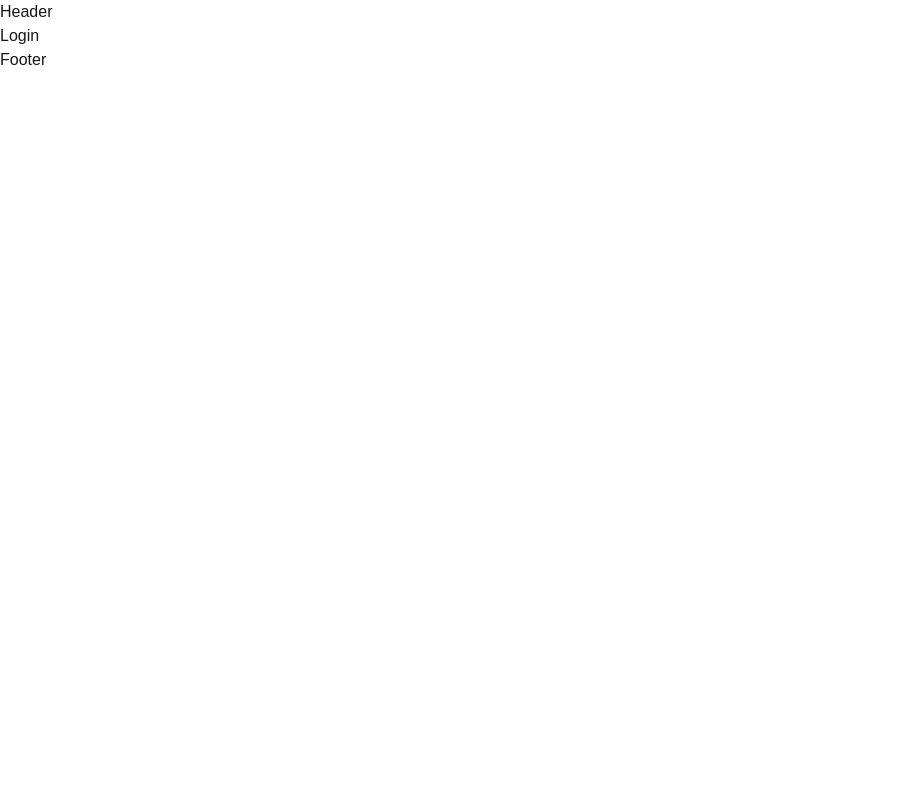
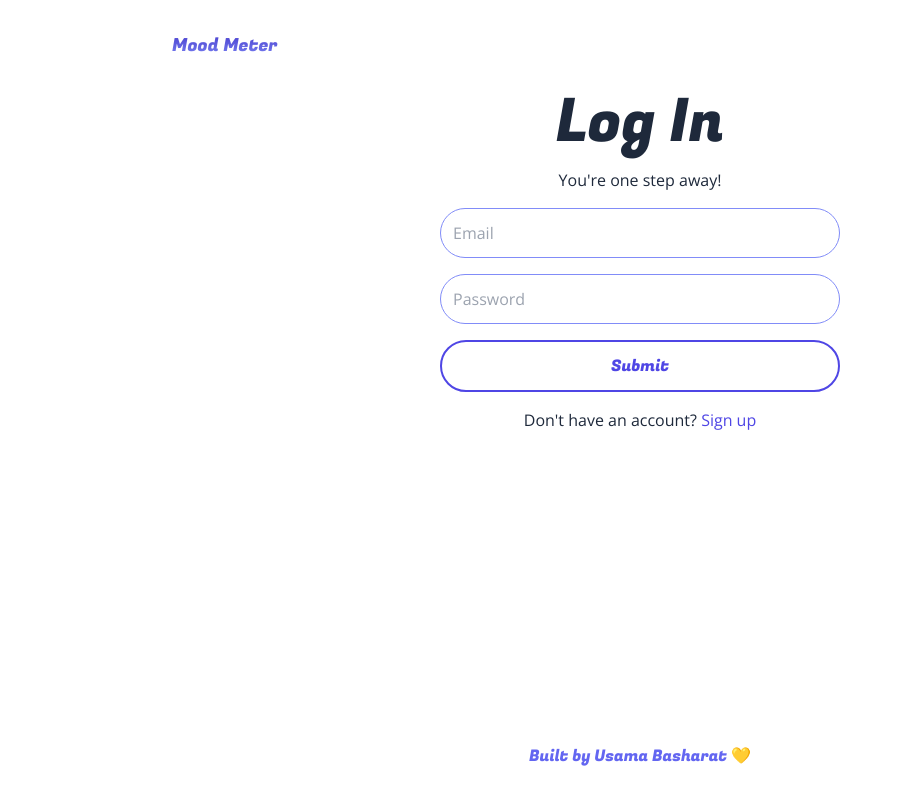
Before and after one commit to usamabasharat/mood-meter, a Next.js app: page /dashboard in a window 1280 px wide. Shown: the whole page, without its empty margins (0-902 px from the left). Built offline with nearby package versions, Linux system fonts and the light colour scheme.

Commit message:
Implemented UI components and pages

```diff
--- a/app/globals.css
+++ b/app/globals.css
@@ -2,26 +2,18 @@
 @tailwind components;
 @tailwind utilities;
 
-:root {
-  --background: #ffffff;
-  --foreground: #171717;
+.textGradient {
+  background: -webkit-linear-gradient(#4338ca, #818cf8);
+  -webkit-background-clip: text;
+  background-clip: text;
+  -webkit-text-fill-color: transparent;
 }
 
-@media (prefers-color-scheme: dark) {
-  :root {
-    --background: #0a0a0a;
-    --foreground: #ededed;
-  }
+.purpleShadow {
+  box-shadow: 3px 3px 1px 1px lavender;
 }
 
-body {
-  color: var(--foreground);
-  background: var(--background);
-  font-family: Arial, Helvetica, sans-serif;
+.purpleShadow:hover {
+  transform: translate(3px, 3px);
+  box-shadow: 0px 0px 1px 1px lavender;
 }
-
-@layer utilities {
-  .text-balance {
-    text-wrap: balance;
-  }
-}
--- a/app/layout.js
+++ b/app/layout.js
@@ -1,16 +1,9 @@
-import localFont from "next/font/local";
+import { Fugaz_One, Open_Sans } from "next/font/google";
+
 import "./globals.css";
 
-const geistSans = localFont({
-  src: "./fonts/GeistVF.woff",
-  variable: "--font-geist-sans",
-  weight: "100 900",
-});
-const geistMono = localFont({
-  src: "./fonts/GeistMonoVF.woff",
-  variable: "--font-geist-mono",
-  weight: "100 900",
-});
+const opensans = Open_Sans({ subsets: ["latin"] });
+const fugaz = Fugaz_One({ subsets: ["latin"], weight: ['400'] });
 
 export const metadata = {
   title: "Mood Meter",
@@ -18,15 +11,25 @@ export const metadata = {
 };
 
 export default function RootLayout({ children }) {
+  const header = (
+    <header className="p-4 sm:p-8 flex items-center justify-between gap-4">
+        <h1 className={'text-base sm:text-lg textGradient ' + fugaz.className}>Mood Meter</h1>
+    </header>
+  )
+
+  const footer = (
+    <footer className="p-4 sm:p-8 grid place-items-center">
+        <p className={'text-indigo-500 duration-200 hover:text-white hover:bg-indigo-500  ' + fugaz.className}>Built by Usama Basharat 💛</p>
+    </footer>
+  )
+
   return (
-    <>
-      <html lang="en">
-        <body>
-          <header>Header</header>
+    <html lang="en">
+        <body className={'w-full max-w-[1000px] mx-auto text-sm sm:text-base min-h-screen flex flex-col text-slate-800  ' + opensans.className}>
+          {header}
           {children}
-          <footer>Footer</footer>
+          {footer}
         </body>
-      </html>
-    </>
+    </html>
   );
 }
--- /dev/null
+++ b/components/Button.js
@@ -0,0 +1,14 @@
+import { Fugaz_One } from 'next/font/google';
+import React from 'react'
+
+const fugaz = Fugaz_One({ subsets: ["latin"], weight: ['400'] });
+
+export default function Button(props) {
+  const { text, dark, full } = props
+
+  return (
+    <button className={'rounded-full overflow-hidden duration-200 hover:opacity-60 border-2 border-solid border-indigo-600 ' + (dark ? ' text-white bg-indigo-600 ' : ' text-indigo-600 ') + (full ? ' grid place-items-center w-full ' : ' ')}>
+      <p className={'px-6 sm:px-10 whitespace-nowrap py-2 sm:py-3 ' + fugaz.className}>{text}</p>
+    </button>
+  )
+}
--- /dev/null
+++ b/components/CallToAction.js
@@ -0,0 +1,11 @@
+import React from "react";
+import Button from "./Button";
+
+export default function CallToAction() {
+  return (
+    <div className="grid grid-cols-2 gap-4 w-fit mx-auto">
+      <Button text="Sign Up" />
+      <Button text="Login" dark />
+    </div>
+  );
+}
--- a/components/Hero.js
+++ b/components/Hero.js
@@ -1,7 +1,15 @@
+import { Fugaz_One } from "next/font/google";
 import React from 'react'
+import CallToAction from "./CallToAction";
+
+const fugaz = Fugaz_One({ subsets: ["latin"], weight: ['400'] });
 
 export default function Hero() {
   return (
-    <div>Hero</div>
+      <div className='py-4 md:py-10 flex flex-col gap-8 sm:gap-10'>
+          <h1 className={'text-5xl sm:text-6xl md:text-7xl text-center ' + fugaz.className}><span className='textGradient'>Mood Meter</span> helps you track your <span className='textGradient'>daily</span> mood!</h1>
+          <p className='text-lg sm:text-xl md:text-2xl text-center w-full mx-auto max-w-[600px]'>Create your mood record and see how you feel on <span className='font-semibold'>every day of every year.</span></p>
+          <CallToAction />
+      </div>
   )
 }
--- a/components/Login.js
+++ b/components/Login.js
@@ -1,7 +1,29 @@
-import React from 'react'
+'use client'
+import { Fugaz_One } from 'next/font/google';
+import React, { useState } from 'react'
+import Button from './Button';
+const fugaz = Fugaz_One({ subsets: ["latin"], weight: ['400'] });
 
 export default function Login() {
-  return (
-    <div>Login</div>
-  )
+    const [email, setEmail] = useState('')
+    const [password, setPassword] = useState('')
+    const [isRegister, setIsRegister] = useState(false)
+    const [authenticating, setAuthenticating] = useState(false)
+
+    return (
+        <div className='flex flex-col flex-1 justify-center items-center gap-4'>
+            <h3 className={'text-4xl sm:text-5xl md:text-6xl ' + fugaz.className}>{isRegister ? 'Register' : 'Log In'}</h3>
+            <p>You&#39;re one step away!</p>
+            <input value={email} onChange={(e) => {
+                setEmail(e.target.value)
+            }} className='w-full max-w-[400px] mx-auto px-3 duration-200 hover:border-indigo-600 focus:border-indigo-600 py-2 sm:py-3 border border-solid border-indigo-400 rounded-full outline-none' placeholder='Email' />
+            <input value={password} onChange={(e) => {
+                setPassword(e.target.value)
+            }} className='w-full max-w-[400px] mx-auto px-3 duration-200 hover:border-indigo-600 focus:border-indigo-600 py-2 sm:py-3 border border-solid border-indigo-400 rounded-full outline-none' placeholder='Password' type='password' />
+            <div className='max-w-[400px] w-full mx-auto'>
+                <Button text={authenticating ? 'Submitting' : "Submit"} full />
+            </div>
+            <p className='text-center'>{isRegister ? 'Already have an account? ' : 'Don\'t have an account? '}<button onClick={() => setIsRegister(!isRegister)} className='text-indigo-600'>{isRegister ? 'Sign in' : 'Sign up'}</button></p>
+        </div>
+    )
 }
--- a/components/Main.js
+++ b/components/Main.js
@@ -3,7 +3,7 @@ import React from 'react'
 export default function Main(props) {
   const { children } = props;
   return (
-    <main>
+    <main className='flex-1'>
       {children}
     </main>
   )
```
Also changed, not shown: firebase.js (added, +22 -0 lines), package.json (+6 -5 lines), utils/index.js (added, +24 -0 lines), 2 other files (tests, documents, lock files or other folders).
